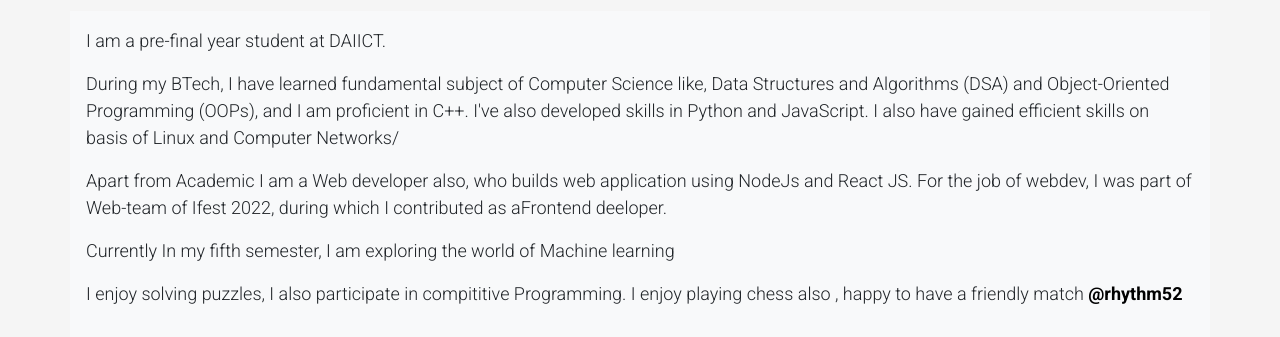
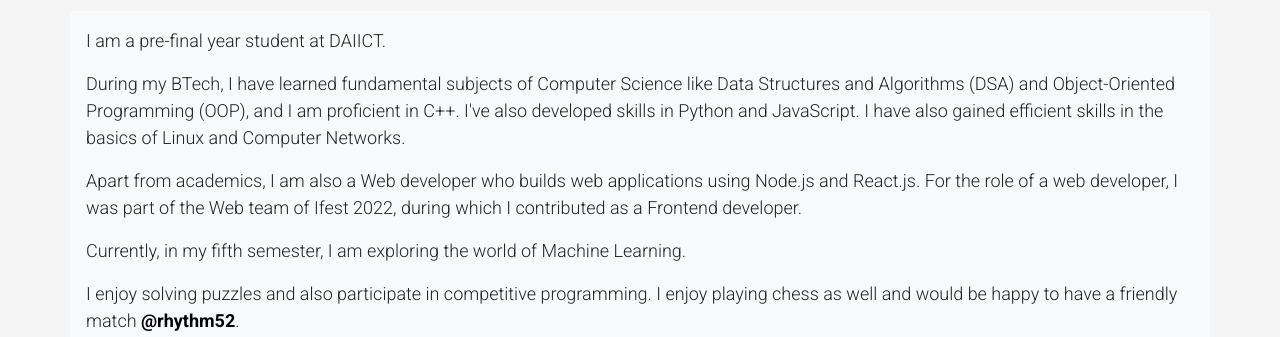
Before and after one commit to rhythm0502/portfolio, a website: page public/index.html in a window 1280 px wide. Shown: the part 468-805 px from the top of the page. Drawn offline with nearby package versions, Linux system fonts and the light colour scheme.

Commit message:
minor changes v1.1.2

```diff
--- a/public/index.html
+++ b/public/index.html
@@ -72,16 +72,11 @@
 		<div class="container mx-auto mb-5 p-3 bg-light" id="self-explain">
 
 			<p class="text-justify">I am a pre-final year student at DAIICT.</p>
-			<p class="text-justify">During my BTech, I have learned fundamental subject of Computer Science like, Data Structures and Algorithms (DSA) and Object-Oriented Programming (OOPs), and I am proficient in C++. I've also developed skills in Python and JavaScript.
-			I also have gained efficient skills on basis of Linux and Computer Networks/
-			</p>
-			<p class="text-justify">Apart from Academic I am a Web developer also, who builds web application using NodeJs and React JS.
-			For the job of webdev, I was part of Web-team of Ifest 2022, during which I contributed as aFrontend deeloper.</p>
-			<p class="text-justify">Currently In my fifth semester, I am exploring the world of Machine learning</p>
-			<p class="text-justify">I enjoy solving puzzles, I also participate in compititive Programming.
-			I enjoy playing chess also , happy to have a friendly match <a href="https://www.chess.com/member/rhythm52"
-			target="_blank"   style="text-decoration: none; color:black; font-weight: bold;">@rhythm52</a>
-			</p>
+			<p class="text-justify">During my BTech, I have learned fundamental subjects of Computer Science like Data Structures and Algorithms (DSA) and Object-Oriented Programming (OOP), and I am proficient in C++. I've also developed skills in Python and JavaScript. I have also gained efficient skills in the basics of Linux and Computer Networks.</p>
+			<p class="text-justify">Apart from academics, I am also a Web developer who builds web applications using Node.js and React.js. For the role of a web developer, I was part of the Web team of Ifest 2022, during which I contributed as a Frontend developer.</p>
+			<p class="text-justify">Currently, in my fifth semester, I am exploring the world of Machine Learning.</p>
+			<p class="text-justify">I enjoy solving puzzles and also participate in competitive programming. I enjoy playing chess as well and would be happy to have a friendly match <a href="https://www.chess.com/member/rhythm52" target="_blank" style="text-decoration: none; color:black; font-weight: bold;">@rhythm52</a>.</p>
+
 		</div>
 		<div class="container mx-auto">
 			<div class="row">
@@ -321,21 +316,21 @@
 			<!-- Email Row -->
 			<div class="row mb-2 footer-row">
 				<div class="col text-center">
-					<p>Email: <a href="mailto:rdhmpanchal@gmail.com" class="text-white">rdhmpanchal@gmail.com</a></p>
+					<p class="text-white">Email: <a href="mailto:rdhmpanchal@gmail.com" class="text-white">rdhmpanchal@gmail.com</a></p>
 				</div>
 			</div>
 
 			<!-- Phone Number Row -->
 			<div class="row mb-2 footer-row">
 				<div class="col text-center">
-					<p>Phone: <a href="tel:+919638960108" class="text-white">+91-9638960105</a></p>
+					<p class="text-white">Phone: <a href="tel:+919638960108" class="text-white">+91-9638960105</a></p>
 				</div>
 			</div>
 
 			<!-- Resume Link Row -->
 			<div class="row mb-2 footer-row">
 				<div class="col text-center">
-					<p>Resume: <a href="https://drive.google.com/file/d/1DMRyb1VLXYGKUcmTeH6SSvKVhX3d_Lbz/view?usp=drive_link" class="text-white" target="_blank">Download Resume</a></p>
+					<p class="text-white">Resume: <a href="https://drive.google.com/file/d/1DMRyb1VLXYGKUcmTeH6SSvKVhX3d_Lbz/view?usp=drive_link" class="text-white" target="_blank">Download Resume</a></p>
 				</div>
 			</div>
 
```
